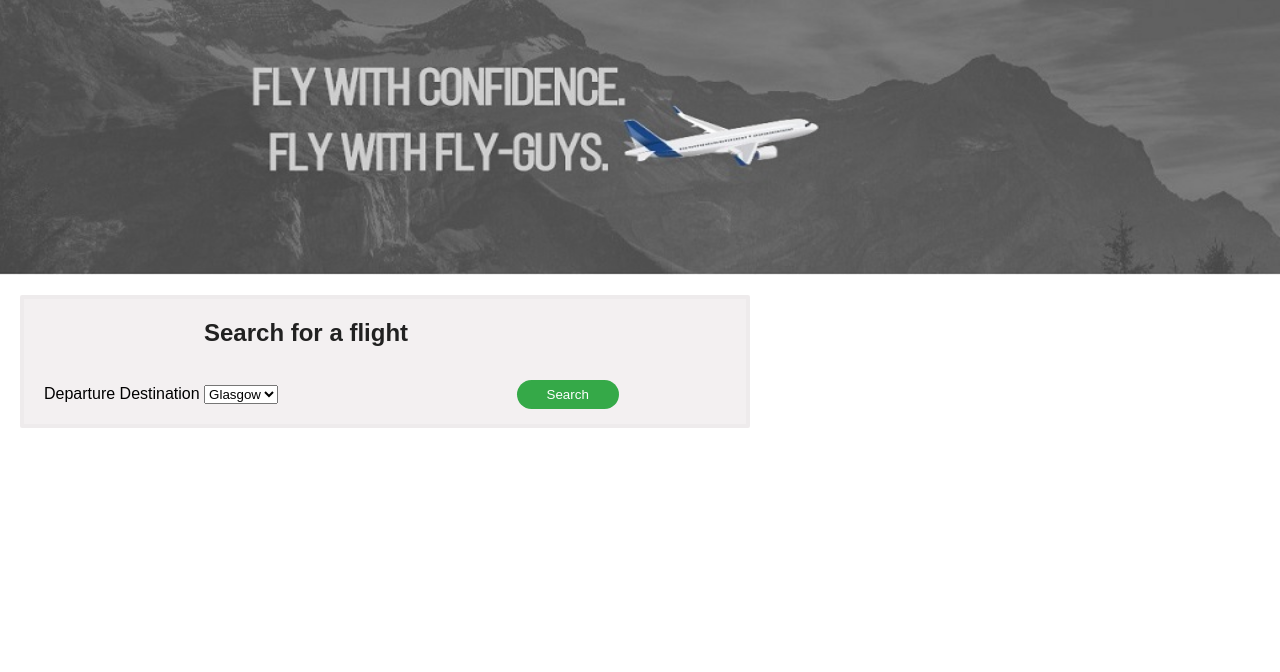
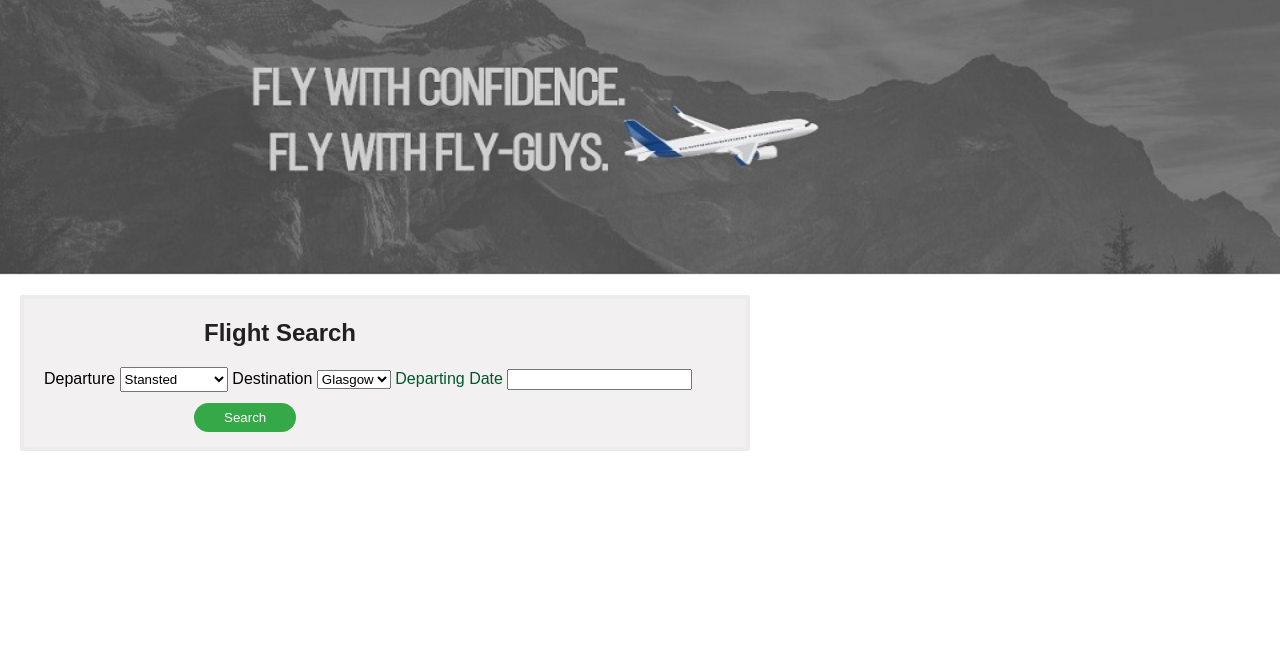
Before and after one commit to DemboJeremias/flightby2, a PHP site: page /home.php in a window 1280 px wide. Shown: the part 51-723 px from the top of the page. Run offline with PHP 8.4, Linux system fonts and the light colour scheme; some libraries are stand-ins or nearby versions.

Commit message:
some updates on css

```diff
--- a/home.php
+++ b/home.php
@@ -34,11 +34,11 @@ $brussels = "Brussels";
 
 <div class="booking">
     <form  action="table.php" method="post">
-        <h2 id="title">Search for a flight</h2>
+        <h2 id="title">Flight Search</h2>
         <label class="DepLabel">Departure</label>
-        <!--<select id="flight-from" name="Flight from">
+        <select id="flight-from" name="Flight from">
             <option value="Stansted">Stansted</option>
-        </select>-->
+        </select>
 
 
         <label class="DestLabel">Destination</label>
@@ -52,7 +52,7 @@ $brussels = "Brussels";
         </select>
 
 
-        <!--<label class="DepDateLab">Departing Date</label> <input type="text" id="departing">-->
+        <label class="DepDateLab">Departing Date</label> <input type="text" id="departing">
         <input  id="search" type="submit" value="Search">
 </div>
 </form>
--- a/include/_footer.php
+++ b/include/_footer.php
@@ -1,5 +1,5 @@
 <br><br><br> <br><br><br><br><br><br><br>
-<br><br><br> <br><br><br><br><br><br>
+<br><br><br> <br><br>
 <footer class="footer"> </footer>
 
 </body>
--- a/style/style.css
+++ b/style/style.css
@@ -1,6 +1,6 @@
 body{
 
-
+   background-image: image('http://fungyung.com/data/out/3/62983085-airport-wallpapers.jpg');
 
     padding: 0;
     margin: 0;
@@ -105,7 +105,7 @@ height: 25px;
     border: none;
     border-radius: 25px;
     cursor: pointer;
-    margin-left: 234px;
+    margin-left: 170px;
     margin-top: 13px;
 }
 
--- a/table.php
+++ b/table.php
@@ -26,10 +26,12 @@ $result = $DBQuery->GetDepartureThroughName($rez);
     <?php foreach ($result as $item): ?>
 
     <tr>
-        <form method="post" action="">
+        <form method="post" action=""  target="POPUPW"
+              onsubmit="POPUPW = window.open('about:blank','POPUPW',
+   'width=600,height=400');">
         <td><?=$item->departure;?></td>
         <td><?=$item->time;?></td>
-        <td><?=$item->city;?> <input type="submit" value="add to basket"></td>
+        <td><?=$item->city;?> <input type="submit" value="add to basket" style="margin-left: 20px"></td>
 
         </form>
     </tr>
```
Also changed, not shown: style/flybg.jpg (added).
